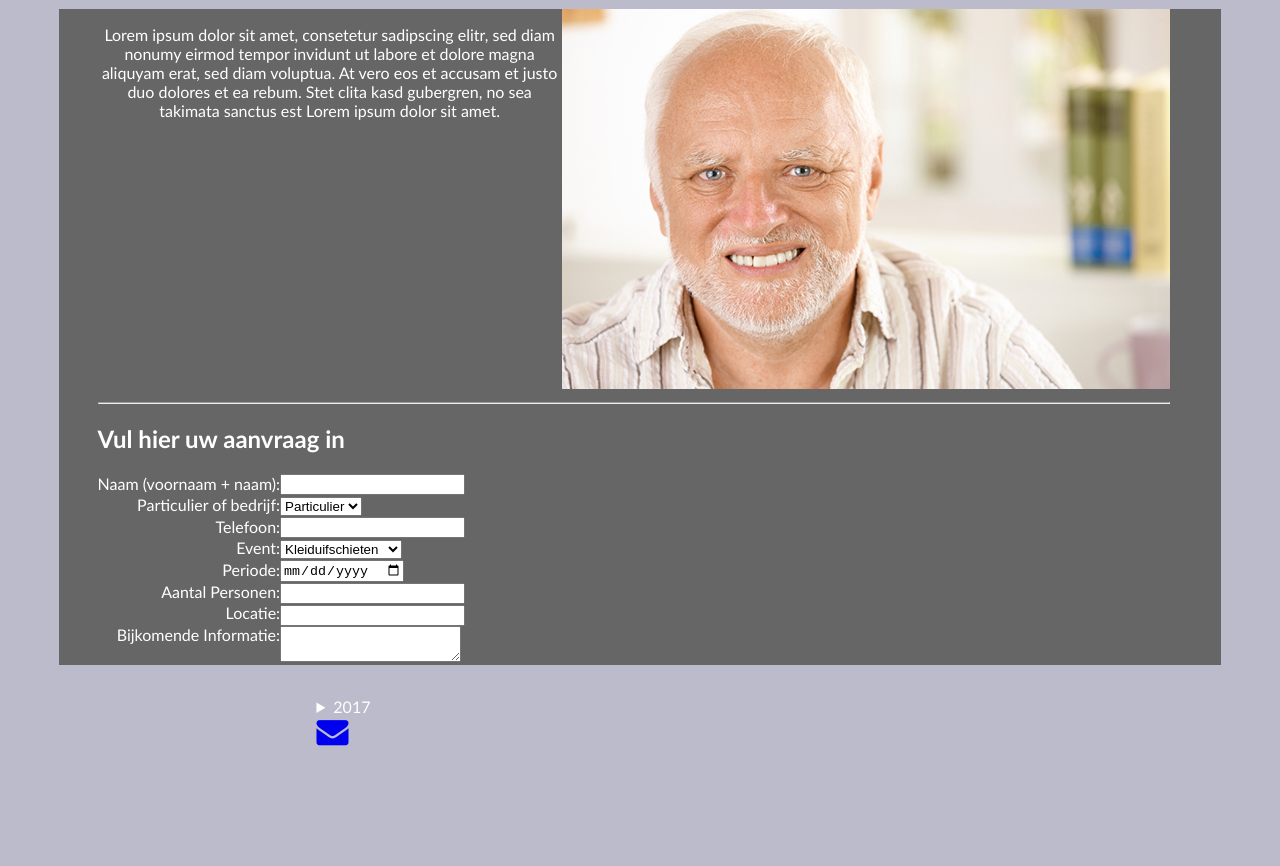
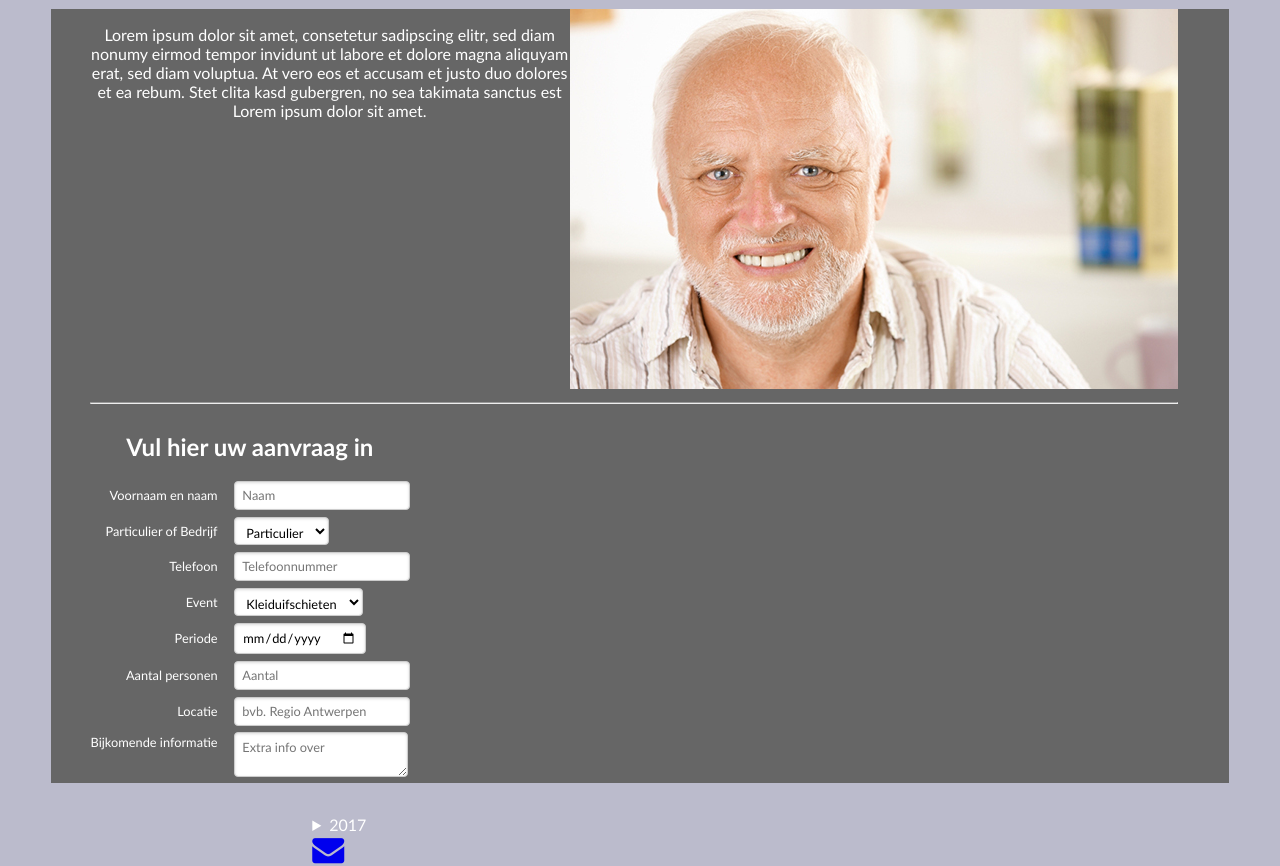
Before and after one commit to Gecko-Events/Website, a plain HTML site: page contact.html in a window 1280 px wide. Shown: the part 136-1002 px from the top of the page. Before the commit the page ends 892 px from the top, so only its background shows below. Drawn offline with nearby package versions, Linux system fonts and the light colour scheme.

Commit message:
did more form stuff

```diff
--- a/contact.html
+++ b/contact.html
@@ -5,6 +5,7 @@
         <link rel="icon"
             type="image/png"
             href="img/favicon.png">
+        <link rel="stylesheet" href="https://unpkg.com/purecss@1.0.0/build/pure-min.css" integrity="sha384-nn4HPE8lTHyVtfCBi5yW9d20FjT8BJwUXyWZT9InLYax14RDjBj46LmSztkmNP9w" crossorigin="anonymous">
         <link rel="stylesheet" href="css/main.css">
 
         <link rel='stylesheet'
@@ -28,11 +29,50 @@
                 <img src="img/stock/harold2.jpg">
             </div>
             <hr>
-            <div>
-                <form id="contactform">
+            <div class="flex-onerow">
+                <div>
                     <h2>Vul hier uw aanvraag in</h2>
-                    <div class="flex-onerow">
-                        <div style="line-height: 135%;text-align:right">
+                    <form id="contactform" class="pure-form pure-form-aligned">
+                        <div class="pure-control-group">
+                            <label for="name">Voornaam en naam</label>
+                            <input id="name" type="text" name="name" placeholder="Naam">
+                        </div>
+                        <div class="pure-control-group">
+                            <label for="patrbedr">Particulier of Bedrijf</label>
+                            <select name="partbedr">
+                                <option value="particulier">Particulier</option>
+                                <option value="bedrijf">Bedrijf</option>
+                            </select>
+                        </div>
+                        <div class="pure-control-group">
+                            <label for="tel">Telefoon</label>
+                            <input type="number" name="tel" placeholder="Telefoonnummer"/>
+                        </div>
+                        <div class="pure-control-group">
+                            <label for="event">Event</label>
+                            <select name="event">
+                                <option value="kleiduifschieten">Kleiduifschieten</option>
+                                <option value="highlandgames">Highland Games</option>
+                            </select>
+                        </div>
+                        <div class="pure-control-group">
+                            <label for="period">Periode</label>
+                            <input type="date" name="period"/>
+                        </div>
+                        <div class="pure-control-group">
+                            <label for="people">Aantal personen</label>
+                            <input type="text" name="people" placeholder="Aantal"/>
+                        </div>
+                        <div class="pure-control-group">
+                            <label for="location">Locatie</label>
+                            <input type="text" name="location" placeholder="bvb. Regio Antwerpen"/>
+                        </div>
+                        <div class="pure-control-group">
+                            <label for="information">Bijkomende informatie</label>
+                            <textarea name="information" placeholder="Extra info over "></textarea>
+                        </div>
+                        <!--
+                            <div style="line-height: 130%;text-align:right;font-size:1vw">
                             Naam (voornaam + naam):
                             <br>
                             Particulier of bedrijf:
@@ -49,8 +89,8 @@
                             <br>
                             Bijkomende Informatie:
                         </div>
-                        <div>
-                            <input type="text" name="name"/>
+                        <div style="color:black">
+                            <input type="text" name="name" required/>
                             <br>
                             <select name="partbedr">
                                 <option value="particulier">Particulier</option>
@@ -77,8 +117,8 @@
                         <br><br>
                         </div>
                         -->
-                    </div>
-                </form>
+                    </form>
+                </div>
             </div>
         </main>
         <br>
--- a/css/main.css
+++ b/css/main.css
@@ -56,4 +56,10 @@ main, footer p {
 }
 #contactform {
     text-align: left;
+    line-height: 130%;
+    font-size:1vw;
+    color:black;
     }
+#contactform label{
+    color:white
+}
```
Also changed, not shown: index.html (+1 -0 lines).
